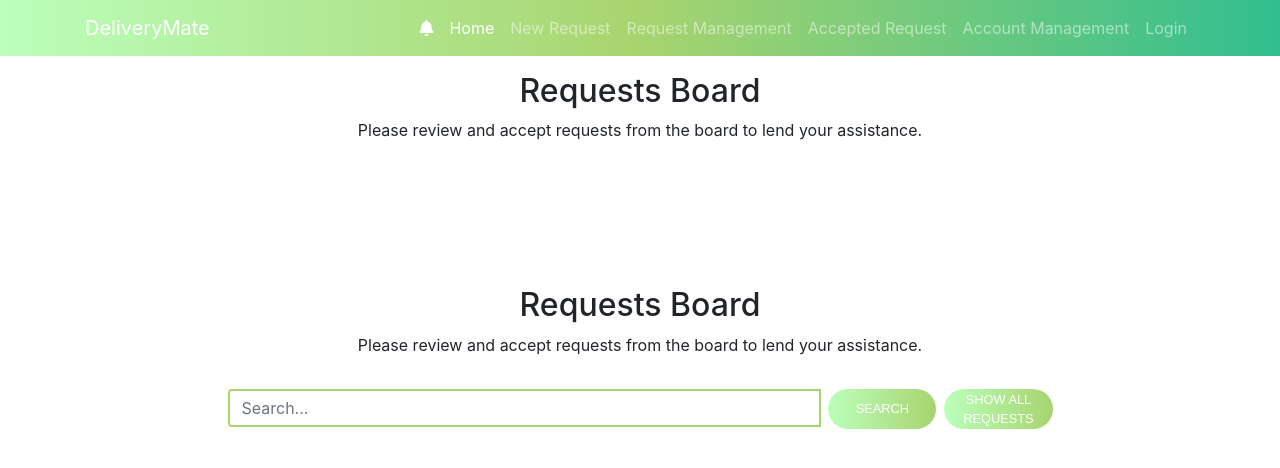
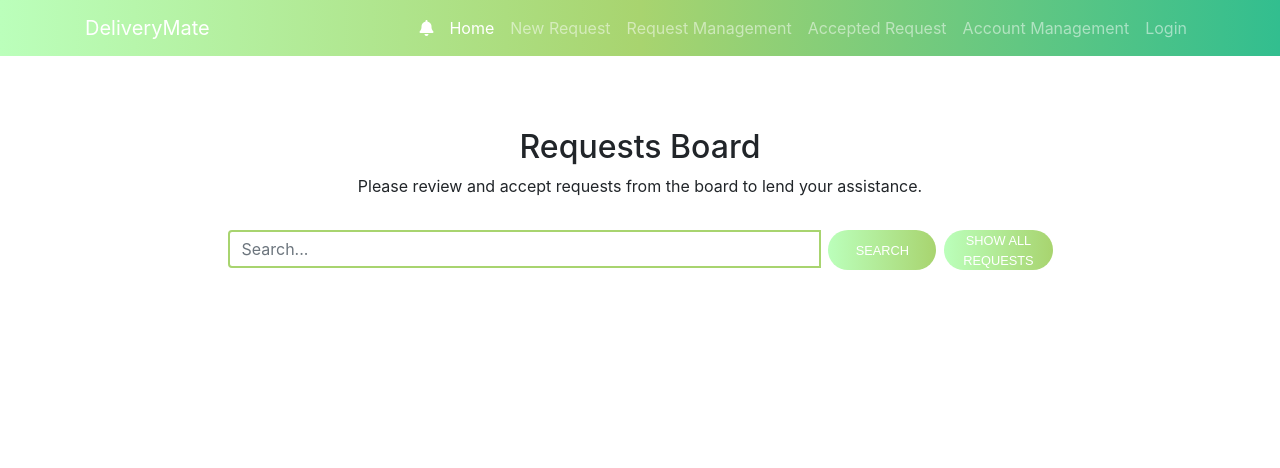
Before and after one commit to Eswar-S-Sethu/DeliveryMate, a website: page public/requestboard.html in a window 1280 px wide. Drawn offline with nearby package versions, Linux system fonts and the light colour scheme; no server answers.

Commit message:
minor fix

```diff
--- a/public/requestboard.html
+++ b/public/requestboard.html
@@ -55,9 +55,7 @@
 
     <div class="request-box text-center mt-4">
         <div class="request-title">
-            <h2>Requests Board</h2>
-            <p>Please review and accept requests from the board to lend your assistance.</p>
-<br><br>    <div class="request-box mx-auto text-center">
+            <div class="request-box mx-auto text-center">
         <h2>Requests Board</h2>
         <p class="mt-2">Please review and accept requests from the board to lend your assistance.</p>
     </div>
```
